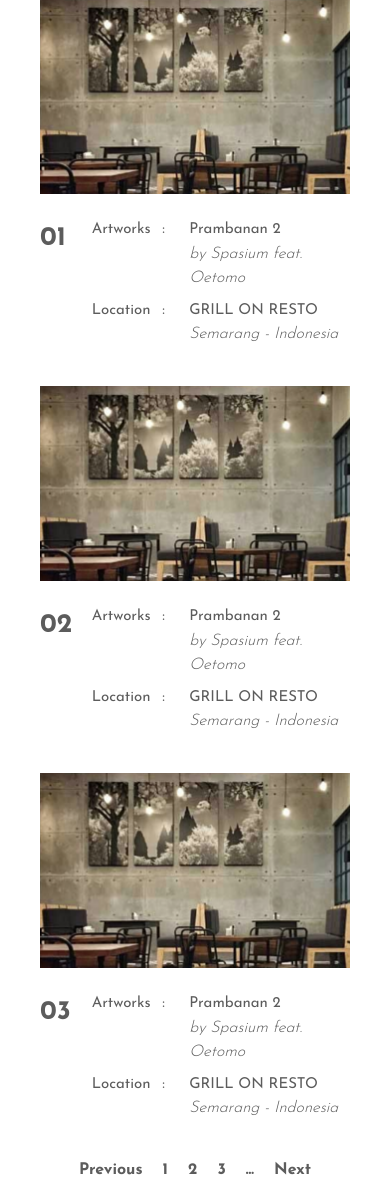
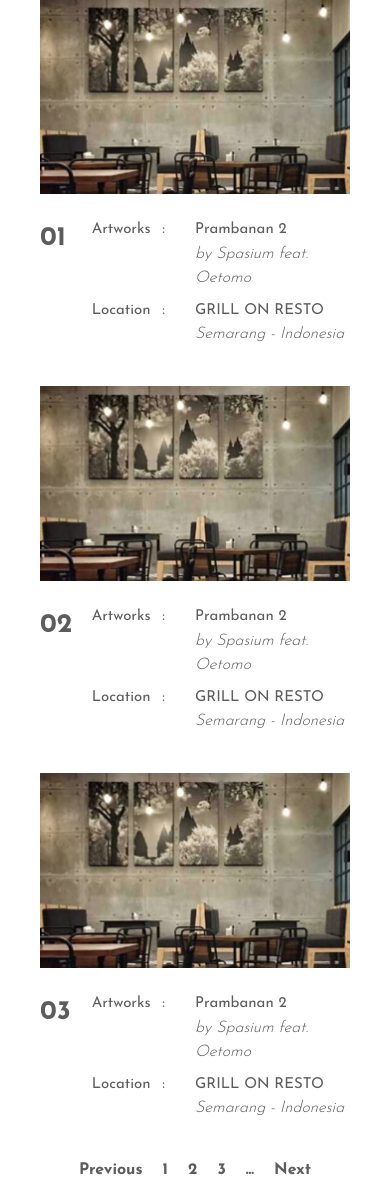
Before and after one commit to Merdeka-45/spasium, a PHP site: page /project.php in a window 390 px wide. Shown: the part 315-1519 px from the top of the page. Run offline with PHP 8.4, Linux system fonts and the light colour scheme.

Commit message:
update responsive mobile in project page

```diff
--- a/project.php
+++ b/project.php
@@ -21,16 +21,16 @@
                             <div class="col-md-3 text-left col-2">
                                 <p class="bold">01</p>
                             </div>
-                            <div class="col-md-2 custom-width-col col-3">
+                            <div class="col-md-2 custom-width-col col-4">
                                 <p class="regular">Artworks <span class="ml-3">:</span> </p>
                             </div>
-                            <div class="col-md-3 col-7">
+                            <div class="col-md-3 col-6">
                                 <p class="regular">Prambanan 2</p><i>by Spasium feat. Oetomo</i>
                             </div>
-                            <div class="col-md-2 custom-width-col col-3 ml-auto">
+                            <div class="col-md-2 custom-width-col col-4 ml-auto">
                                 <p class="regular">Location <span class="ml-3">:</span></p>
                             </div>
-                            <div class="col-md-3 col-7 project-location">
+                            <div class="col-md-3 col-6 project-location">
                                 <p class="regular">GRILL ON RESTO</p>
                                 <i>Semarang - Indonesia</i>
                             </div>
@@ -42,16 +42,16 @@
                             <div class="col-md-3 text-left col-2">
                                 <p class="bold">02</p>
                             </div>
-                            <div class="col-md-2 custom-width-col col-3">
+                            <div class="col-md-2 custom-width-col col-4">
                                 <p class="regular">Artworks <span class="ml-3">:</span> </p>
                             </div>
-                            <div class="col-md-3 col-7">
+                            <div class="col-md-3 col-6">
                                 <p class="regular">Prambanan 2</p><i>by Spasium feat. Oetomo</i>
                             </div>
-                            <div class="col-md-2 custom-width-col col-3 ml-auto">
+                            <div class="col-md-2 custom-width-col col-4 ml-auto">
                                 <p class="regular">Location <span class="ml-3">:</span></p>
                             </div>
-                            <div class="col-md-3 col-7 project-location">
+                            <div class="col-md-3 col-6 project-location">
                                 <p class="regular">GRILL ON RESTO</p>
                                 <i>Semarang - Indonesia</i>
                             </div>
@@ -63,16 +63,16 @@
                             <div class="col-md-3 text-left col-2">
                                 <p class="bold">03</p>
                             </div>
-                            <div class="col-md-2 custom-width-col col-3">
+                            <div class="col-md-2 custom-width-col col-4">
                                 <p class="regular">Artworks <span class="ml-3">:</span> </p>
                             </div>
-                            <div class="col-md-3 col-7">
+                            <div class="col-md-3 col-6">
                                 <p class="regular">Prambanan 2</p><i>by Spasium feat. Oetomo</i>
                             </div>
-                            <div class="col-md-2 custom-width-col col-3 ml-auto">
+                            <div class="col-md-2 custom-width-col col-4 ml-auto">
                                 <p class="regular">Location <span class="ml-3">:</span></p>
                             </div>
-                            <div class="col-md-3 col-7 project-location">
+                            <div class="col-md-3 col-6 project-location">
                                 <p class="regular">GRILL ON RESTO</p>
                                 <i>Semarang - Indonesia</i>
                             </div>
```
